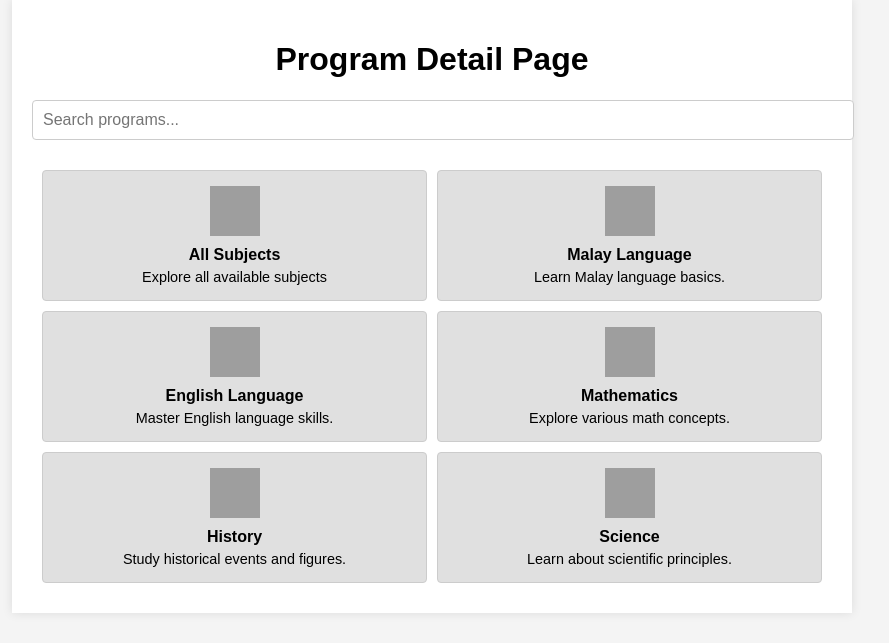
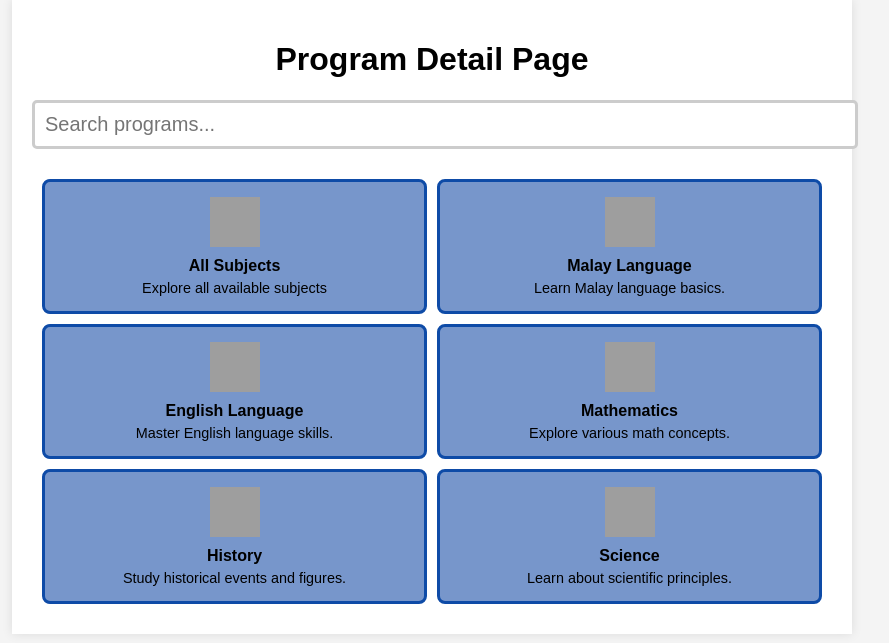
Before and after one commit to MrQin877/WebPro-B2200838, a PHP site: page /detailP1.html in a window 1280 px wide. Shown: the top 643 px of the page, without its empty margins (208-1097 px from the left). Run offline with PHP 8.4, Linux system fonts and the light colour scheme; grey boxes are pictures that could not be loaded.

Commit message:
Update detailP2.css

```diff
--- a/detailP2.css
+++ b/detailP2.css
@@ -29,9 +29,9 @@ header {
 .search-bar input {
     width: 100%;
     padding: 10px;
-    font-size: 16px;
-    border: 1px solid #ccc;
-    border-radius: 4px;
+    font-size: 20px;
+    border: 3px solid #ccc;
+    border-radius: 5px;
 }
 
 #suggestions {
@@ -49,7 +49,7 @@ header {
 }
 
 #suggestions div {
-    padding: 10px;
+    padding: 3px;
     cursor: pointer;
 }
 
@@ -61,14 +61,14 @@ main.program-grid {
     display: grid;
     grid-template-columns: repeat(2, 1fr);
     gap: 10px;
-    padding: 10px;
+    padding:10px;
 }
 
 .program {
     padding: 15px;
-    background-color: #e0e0e0;
-    border: 1px solid #ccc;
-    border-radius: 4px;
+    background-color: #7796cb;
+    border: 3px solid #0e4ba7;
+    border-radius: 8px;
     cursor: pointer;
     text-align: center;
 }
```
